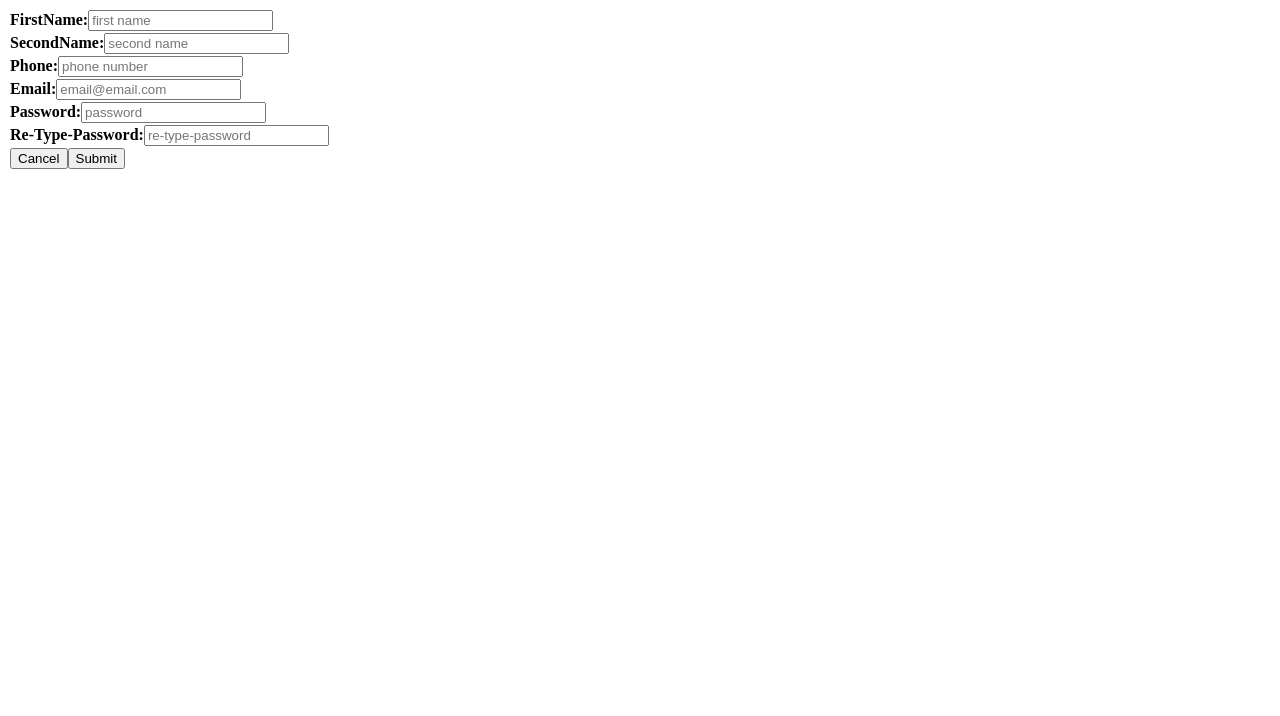
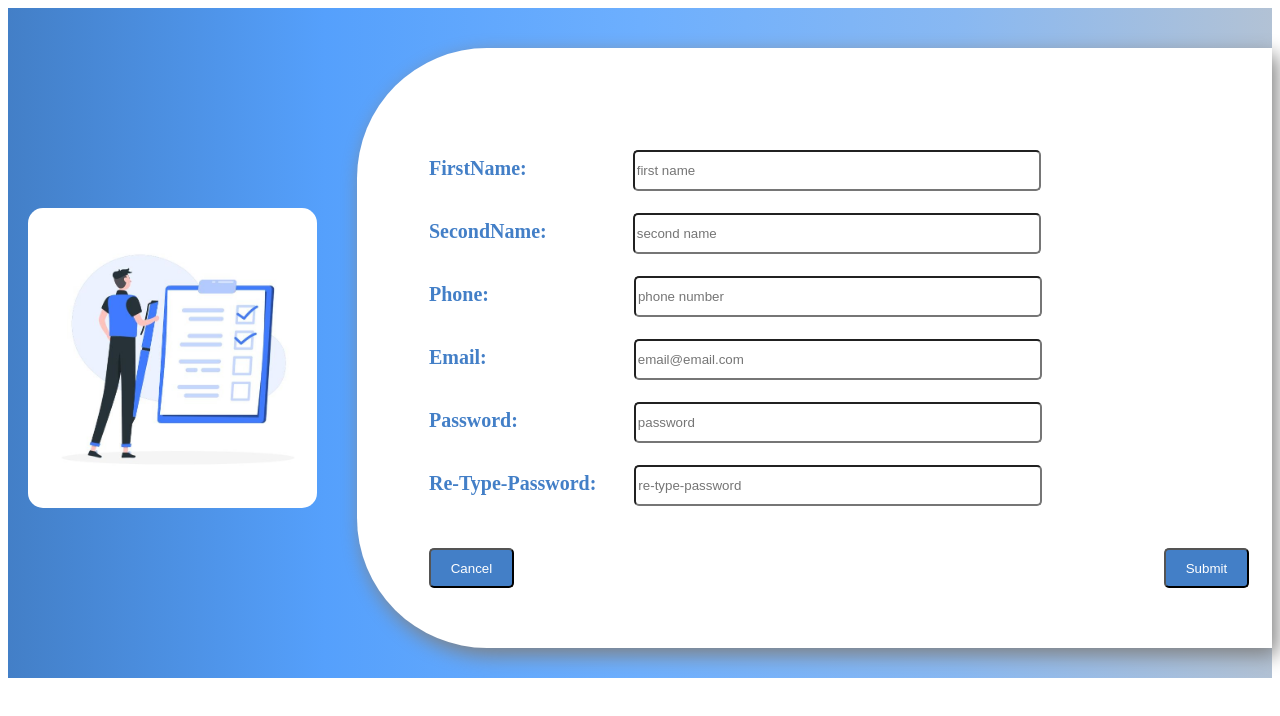
Before and after one commit to Mohmdparsa/online-shop, a React (Create React App) app: page /SignIn in a window 1280 px wide. Shown: the top 716 px of the page. Built offline with nearby package versions, Linux system fonts and the light colour scheme.

Commit message:
Style(SignIn.module.css): completely revamp styling

```diff
--- a/src/headerComponent/SignIn.module.css
+++ b/src/headerComponent/SignIn.module.css
@@ -1,52 +1,78 @@
-.mainDiv {
+.formContainer {
   width: 100%;
-  height: 800px;
-  background-color: #f0a500;
+  height: 670px;
+  background-color: #437fc7;
+  display: flex;
+  background-image: linear-gradient(
+    to right,
+    #437fc7,
+    #55a0fc,
+    #6daffe,
+    #88b8f2,
+    rgb(178, 194, 213)
+  );
 }
-.total {
-  margin-left: 200px;
+.formImage {
+  width: 300px;
+  height: 300px;
+  background-color: black;
+  margin-top: 200px;
+  margin-left: 20px;
+  background-image: url("../assets/SignInImage/SignInImage.jpg");
+  background-size: cover;
+  border-radius: 15px;
 }
-/* its for our title (Student Registeration Form) */
-.registerTitle {
-  color: black;
-  display: flex;
-  justify-content: center;
-  line-height: 100px;
+.mainForm {
+  background-color: white;
+  width: 950px;
+  height: 600px;
+  margin-top: 40px;
+  margin-left: 40px;
+  border-radius: 130px 0 0 130px;
+  box-shadow: 5px 7px 20px gray;
 }
-.input {
-  width: 930px;
-  padding: 12px;
-  border: none;
-  box-shadow: 0 0 4px gray;
+.formInputs {
+  width: 400px;
+  height: 35px;
   border-radius: 5px;
-  margin-top: 12px;
+  margin-top: 20px;
 }
-label {
-  font-weight: bolder;
+.formTable {
+  margin-left: 70px;
+  margin-top: 80px;
 }
-.selectTag {
-  margin-top: 10px;
-  width: auto;
-  padding: 7px;
-  border: none;
-  box-shadow: 0 0 4px gray;
+.cancelBtn,
+.submitBtn {
+  width: 85px;
+  height: 40px;
+  margin-top: 40px;
+  background-color: #437fc7;
+  color: white;
   border-radius: 5px;
 }
-.phone {
-  margin-top: 10px;
-  width: 200px;
-  padding: 8px;
-  border: none;
-  box-shadow: 0 0 4px gray;
-  border-radius: 5px;
+.submitBtn {
+  margin-left: 650px;
 }
-.registerBtn {
-  color: white;
-  background-color: #e45826;
-  width: 950px;
-  padding: 12px;
-  border: none;
-  box-shadow: 0 0 4px gray;
-  border-radius: 5px;
-  margin-top: 12px;
+.formFirstName {
+  margin-left: 106px;
 }
+.formSecondName {
+  margin-left: 86px;
+}
+.formPhone {
+  margin-left: 145px;
+}
+.formEmail {
+  margin-left: 147px;
+}
+.formPassword {
+  margin-left: 116px;
+}
+.formReTypePassword {
+  margin-left: 38px;
+}
+.inputLabel {
+  font-weight: bold;
+  font-size: 20px;
+  color: #437fc7;
+}
```
